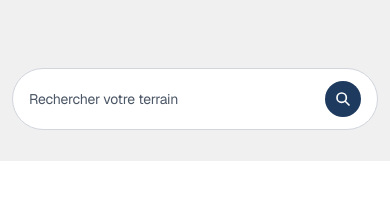
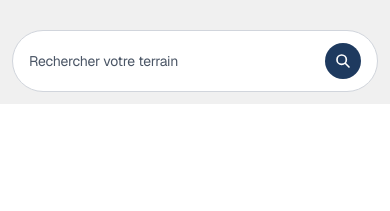
Before and after one commit to mathisenault-pixel/padup, a Next.js app: page /player/accueil in a window 390 px wide. Shown: the top 211 px of the page. Built offline with nearby package versions, Linux system fonts and the light colour scheme; no server answers; the database is empty.

Commit message:
update: relance du projet

```diff
--- a/app/player/(authenticated)/accueil/page.tsx
+++ b/app/player/(authenticated)/accueil/page.tsx
@@ -216,7 +216,7 @@ export default function AccueilPage() {
   return (
     <div className="overflow-x-hidden">
       {/* Clubs - header accueil = logo + onglets + barre de recherche ; puis 1.5cm + 2.8cm ou 2.8cm */}
-      <section className="pt-[6.5cm] md:pt-[calc(8.5rem+2.8cm)] pb-0 px-6 bg-white">
+      <section className="pt-[5.5cm] md:pt-[calc(8.5rem+2.8cm)] pb-0 px-6 bg-white">
         <div className="container mx-auto max-w-7xl">
           {/* Header */}
           <div className="mb-8">
--- a/app/player/(authenticated)/components/AccueilSearchBar.tsx
+++ b/app/player/(authenticated)/components/AccueilSearchBar.tsx
@@ -44,7 +44,7 @@ export default function AccueilSearchBar({ compact = false }: { compact?: boolea
   /* Mobile : barre simple cliquable → /player/clubs (recherche + filtres) */
   if (!isDesktop) {
     return (
-      <div className={`px-3 md:px-6 lg:px-8 mt-[0.7cm] pt-[1.1cm] transition-all duration-300 ${compact ? 'py-1.5 md:py-2' : 'py-3 md:py-4'}`}>
+      <div className={`px-3 md:px-6 lg:px-8 mt-0 pt-[0.8cm] transition-all duration-300 ${compact ? 'py-1.5 md:py-2' : 'py-3 md:py-4'}`}>
         <div className="w-full flex justify-center">
           <button
             type="button"
--- a/app/player/(authenticated)/layout.tsx
+++ b/app/player/(authenticated)/layout.tsx
@@ -35,11 +35,11 @@ export default function PlayerAuthLayout({
     <div className={`min-h-screen w-full overflow-x-hidden ${isAccueil ? '' : 'bg-white'}`}>
       {/* Navbar - fond gris ; au scroll : onglets masqués, barre de recherche réduite ÷1,5 */}
       <header
-        className={`fixed top-0 left-0 w-full z-50 pt-[env(safe-area-inset-top)] bg-[#F0F0F0] transition-all duration-300 ${isAccueil ? 'pb-[0.5cm]' : ''}`}
+        className={`fixed top-0 left-0 w-full z-50 pt-[env(safe-area-inset-top)] bg-[#F0F0F0] transition-all duration-300 ${isAccueil ? 'pb-0' : ''}`}
       >
         {/* Logo + nav + actions - masqués sur mobile accueil (uniquement barre de recherche) ; masqués au scroll */}
         <div
-          className={`max-w-[1400px] mx-auto px-3 md:px-6 lg:px-8 pt-[0.7cm] transition-all duration-300 ${
+          className={`max-w-[1400px] mx-auto px-3 md:px-6 lg:px-8 pt-0 md:pt-[0.7cm] transition-all duration-300 ${
             showCompactSearch ? 'max-h-0 opacity-0 overflow-hidden' : 'max-h-[6rem] md:max-h-[4rem] opacity-100 overflow-visible'
           } ${isAccueil ? 'lg:opacity-100 max-lg:hidden' : ''}`}
         >
```
